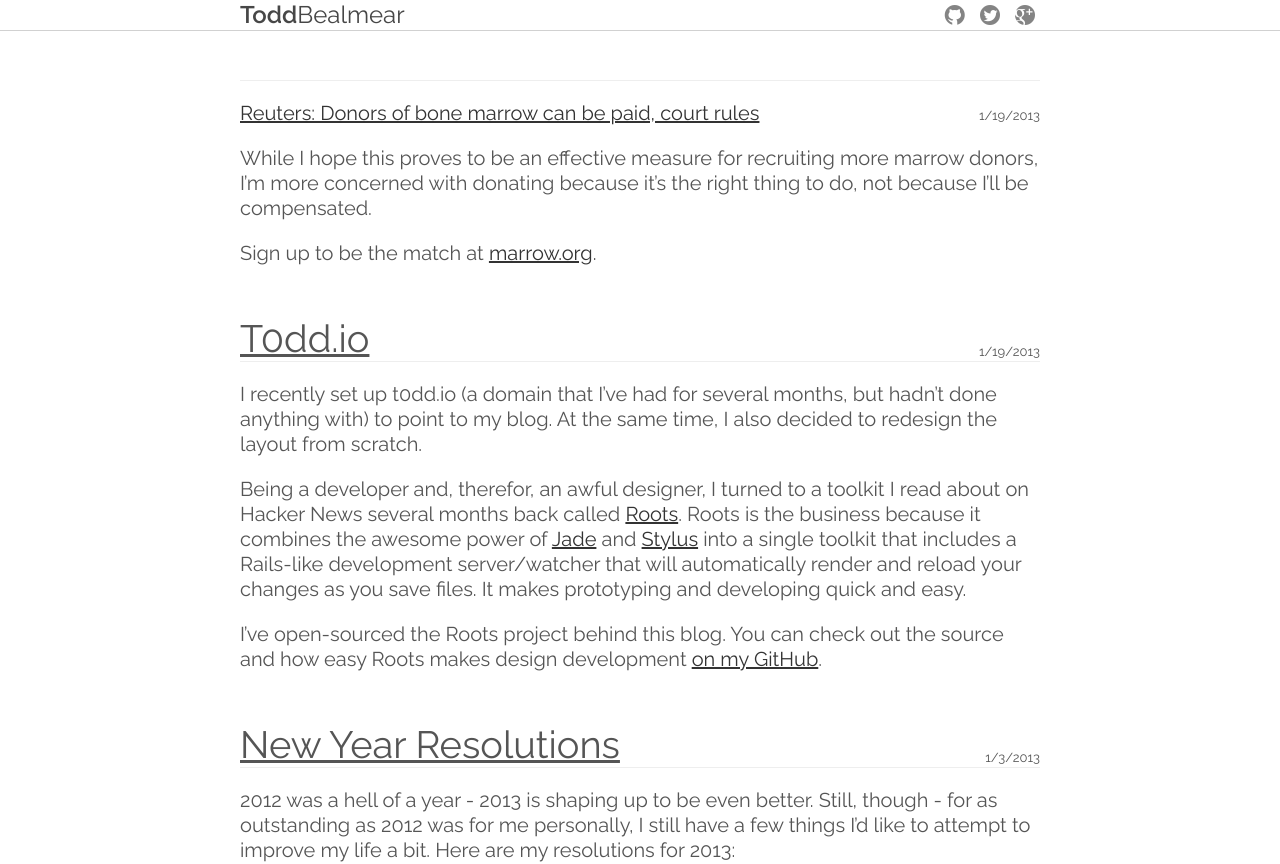
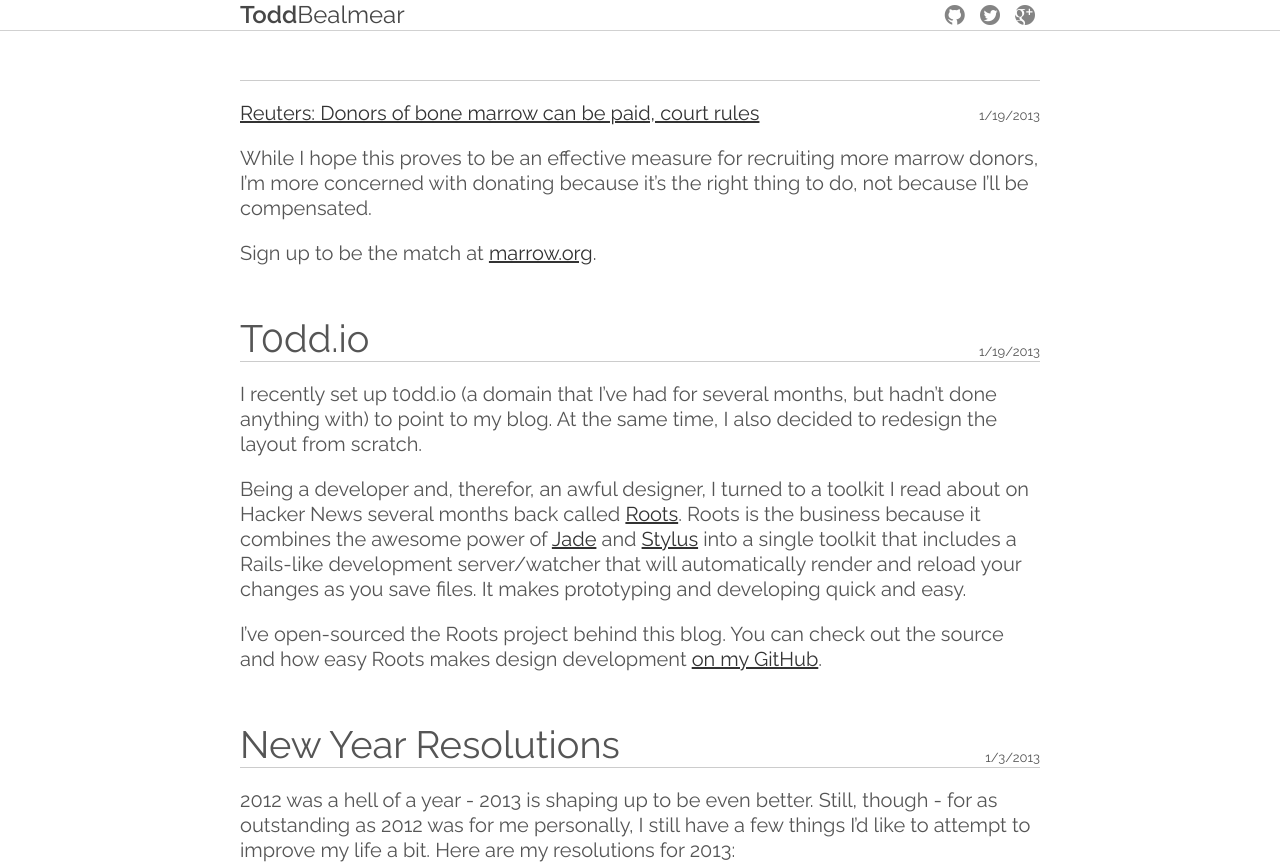
Before and after one commit to todd/todd.github.com, a Jekyll site: the page built from index.html, in a window 1280 px wide and 1400 px high. Shown: the top 864 px of the window. Built offline with Jekyll 4.4.1, drawn with Linux system fonts in a browser that asks for light colours; the list of posts is cut into pages by our own code.

Commit message:
Fixing style issue, making post divider darker.

```diff
--- a/css/style.css
+++ b/css/style.css
@@ -252,11 +252,15 @@
 .post {
   margin-bottom: 50px;
 }
+.post a {
+  text-decoration: underline;
+}
 .title-bar {
   margin-bottom: 20px;
-  border-bottom: 1px solid #eee;
+  border-bottom: 1px solid #ccc;
 }
 .post-title a {
+  text-decoration: none;
   margin-bottom: 5px;
   font-size: 38px;
   color: #555;
@@ -272,9 +276,6 @@
 }
 .post img {
   max-width: 800px;
-}
-.post a {
-  text-decoration: underline;
 }
 .post blockquote {
   border-color: rgba(0,0,0,0.15);
```
